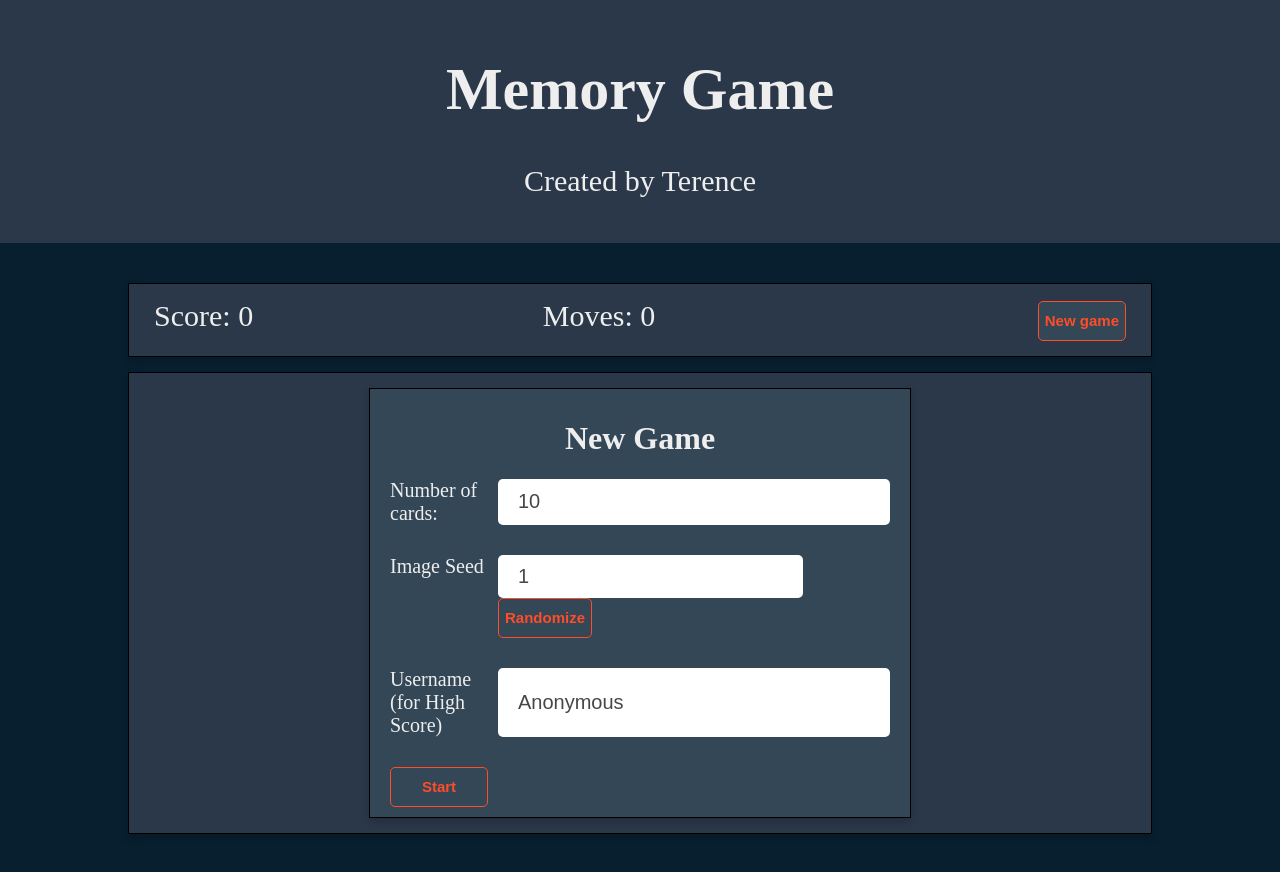
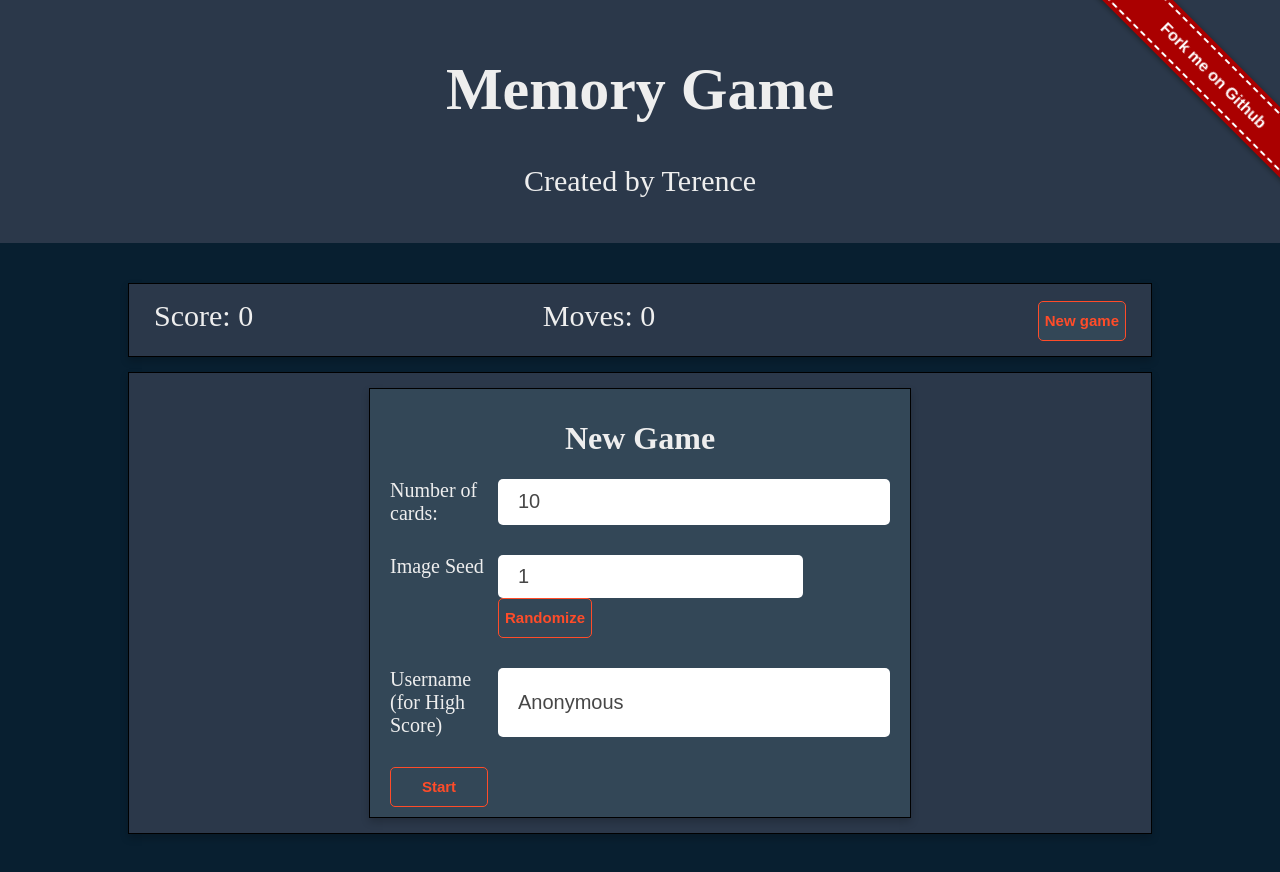
Before and after one commit to Nihilusify/memoryGame, a Svelte app: page / in a window 1280 px wide. Built offline with nearby package versions, Linux system fonts and the light colour scheme.

Commit message:
Add Github ribbon

```diff
--- a/src/App.svelte
+++ b/src/App.svelte
@@ -150,6 +150,10 @@
   };
 </script>
 
+<a class="github-ribbon" href="https://github.com/Nihilusify/memoryGame"
+  >Fork me on Github</a
+>
+
 <header>
   <h1>Memory Game</h1>
   <p>Created by Terence</p>
@@ -233,4 +237,22 @@
     grid-template-columns: repeat(auto-fit, minmax(150px, 1fr));
     gap: 1rem;
   }
+
+  .github-ribbon {
+    width: 600px;
+    position: fixed;
+    top: 25px;
+    right: -275px;
+    transform: rotate(45deg) translateY(100%);
+    background-color: #aa0000;
+    box-shadow: 0 3px 6px rgb(0 0 0 / 16%), 0 3px 6px rgb(0 0 0 / 23%);
+    padding: 10px;
+    text-align: center;
+    color: white;
+    text-decoration: none;
+    font-family: Helvetica, Arial, sans-serif;
+    font-weight: bold;
+    border: 2px dashed #fff;
+    box-shadow: 0 0 0 4px #aa0000, 2px 1px 6px 4px rgb(10 10 0 / 50%);
+  }
 </style>
```
